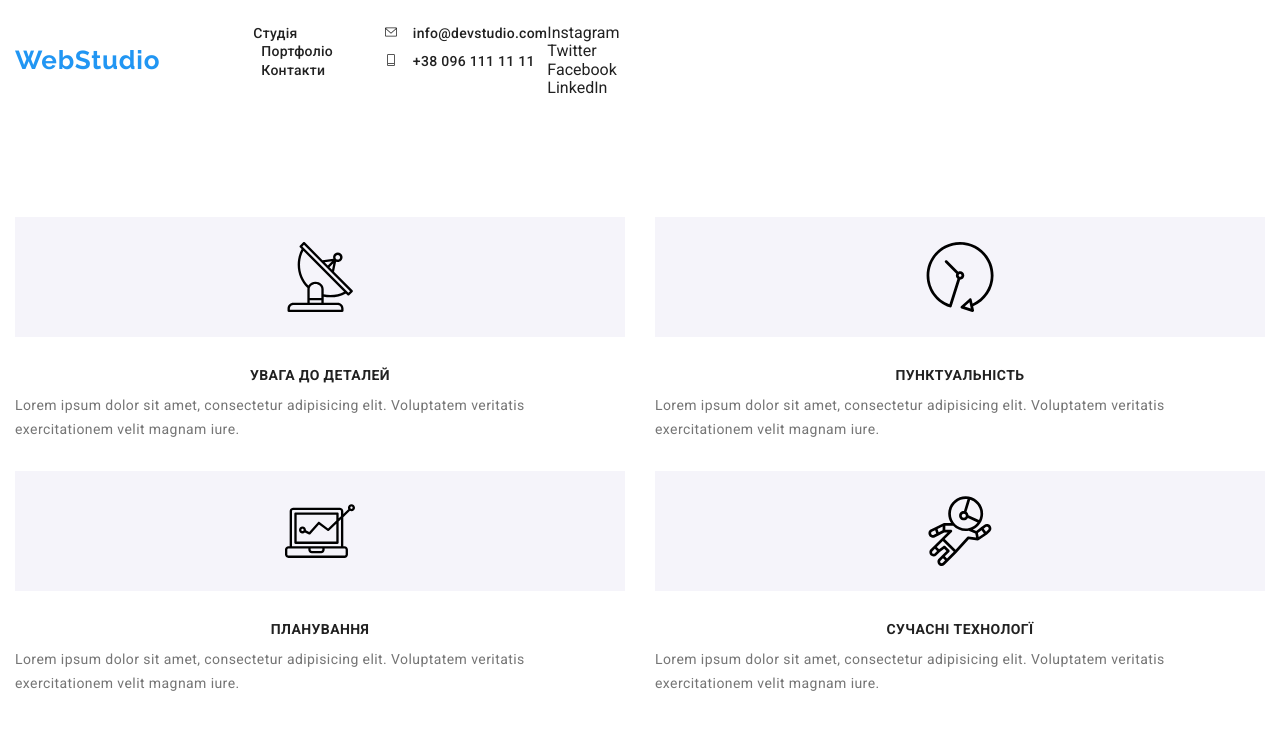
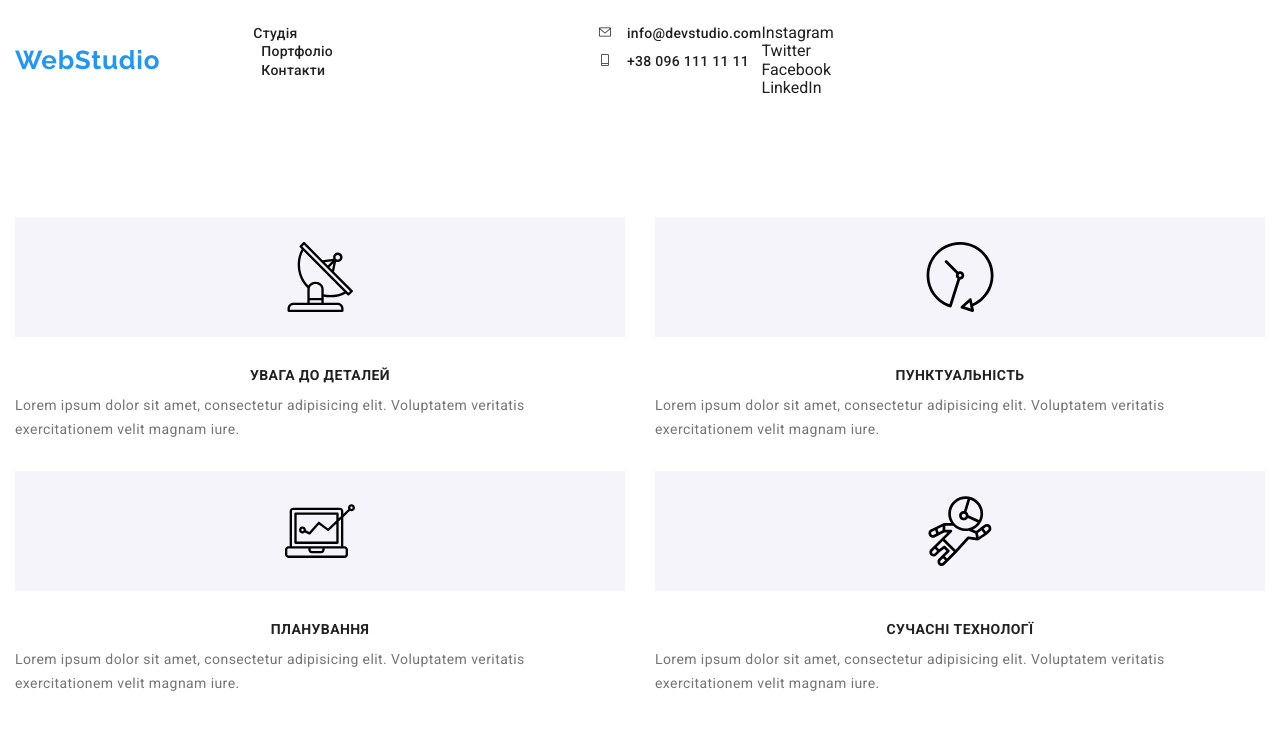
Before and after one commit to Jegor777/adaptive-goiteens, a plain HTML site: page index.html in a window 1280 px wide. Drawn offline with nearby package versions, Linux system fonts and the light colour scheme.

Commit message:
small fixes

```diff
--- a/sass/components/_header.scss
+++ b/sass/components/_header.scss
@@ -84,10 +84,19 @@ nav{
 
 .navlist{
     display: flex;
+    font-weight: 500;
+    letter-spacing: 0.02em;
+    flex-wrap: wrap;
+    width: 294px;
+    justify-content: space-between;
+    margin: auto;
     @media screen and (min-width: 480px){
         display: flex;
         flex-direction: column;
 
+    }
+    @media screen and (min-width: 1200px) {
+        display: flex;
     }
 
 }
```
Also changed, not shown: css/main.css, css/main.min.css, 2 other files.
